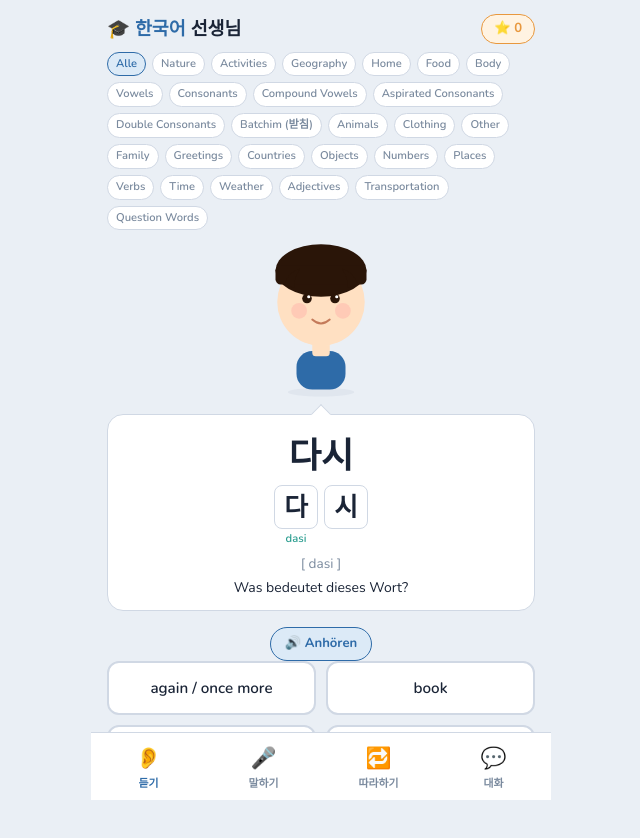
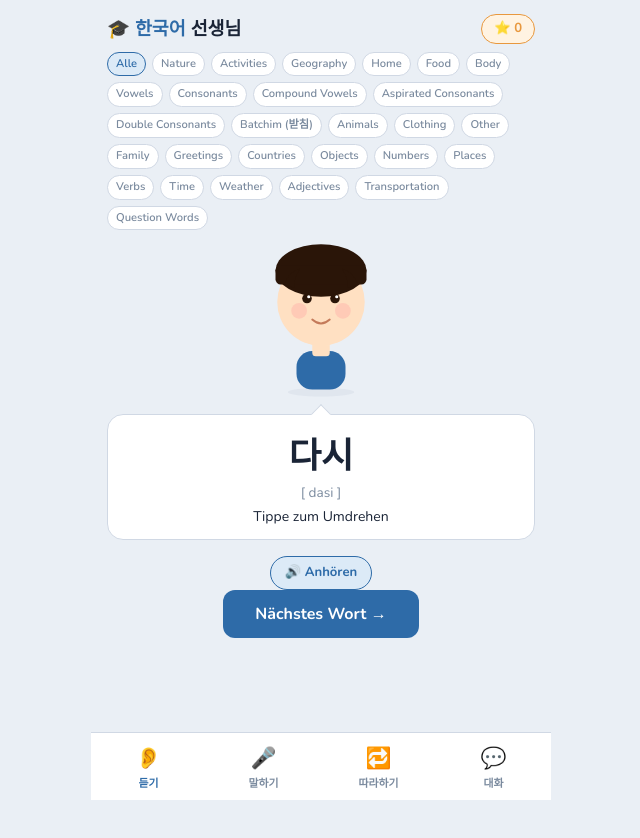
Before and after one commit to frobmann/Korean-APP, a Next.js app: page / in a window 1280 px wide. Shown: the top 838 px of the page, without its empty margins (319-959 px from the left). After the commit the page ends 800 px from the top, so only its background shows below. Built offline with nearby package versions, Linux system fonts and the light colour scheme.

Commit message:
Replace flashcard quiz with flip card — tap to reveal meaning
Co-Authored-By: Claude Opus 4.6 <noreply@anthropic.com>
Claude-Session: https://claude.ai/code/session_01Vcc9Bzf8Kbtj4Cyv9aE2G1

```diff
--- a/src/app/globals.css
+++ b/src/app/globals.css
@@ -178,6 +178,30 @@ body {
   cursor: pointer;
 }
 .retry-btn:hover { background: var(--accent); color: white; }
+
+/* Flip card */
+.flip-card {
+  perspective: 800px;
+  margin: 8px 0 16px;
+}
+.flip-card-inner {
+  position: relative;
+  transition: transform 0.5s;
+  transform-style: preserve-3d;
+}
+.flip-card-inner.flipped {
+  transform: rotateY(180deg);
+}
+.flip-card-front, .flip-card-back {
+  backface-visibility: hidden;
+}
+.flip-card-back {
+  position: absolute;
+  top: 0;
+  left: 0;
+  right: 0;
+  transform: rotateY(180deg);
+}
 
 /* Choices */
 .choices { display: grid; grid-template-columns: 1fr 1fr; gap: 10px; width: 100%; }
--- a/src/components/Flashcard.tsx
+++ b/src/components/Flashcard.tsx
@@ -2,28 +2,8 @@
 
 import { useState, useCallback, useEffect } from 'react';
 import Avatar from './Avatar';
-import { VocabCard, getCardsByCategory, getRandomCards, getCategories } from '@/lib/vocabulary';
+import { VocabCard, getCardsByCategory, getCategories } from '@/lib/vocabulary';
 import { speakKorean } from '@/lib/tts';
-
-function escHtml(s: string) {
-  const d = document.createElement('div');
-  d.textContent = s;
-  return d.innerHTML;
-}
-
-function renderSyllables(korean: string, romanization: string): string {
-  const chars = korean.replace(/\s/g, '').split('');
-  if (chars.length <= 1) return '';
-  const romParts = romanization.split(/[-\s]+/);
-  let html = '<div class="syllable-box">';
-  for (let i = 0; i < chars.length; i++) {
-    html += `<div class="syllable"><div class="char">${escHtml(chars[i])}</div>`;
-    if (romParts[i]) html += `<div class="rom">${escHtml(romParts[i])}</div>`;
-    html += '</div>';
-  }
-  html += '</div>';
-  return html;
-}
 
 interface FlashcardProps {
   onScore: (n: number) => void;
@@ -32,8 +12,7 @@ interface FlashcardProps {
 export default function Flashcard({ onScore }: FlashcardProps) {
   const [category, setCategory] = useState('Alle');
   const [card, setCard] = useState<VocabCard | null>(null);
-  const [options, setOptions] = useState<string[]>([]);
-  const [answered, setAnswered] = useState<string | null>(null);
+  const [flipped, setFlipped] = useState(false);
   const [expression, setExpression] = useState<'normal' | 'happy' | 'speaking' | 'listening'>('normal');
   const categories = getCategories();
 
@@ -43,12 +22,8 @@ export default function Flashcard({ onScore }: FlashcardProps) {
       const cards = getCardsByCategory(useCat);
       if (!cards.length) return;
       const idx = Math.floor(Math.random() * cards.length);
-      const c = cards[idx];
-      const wrong = getRandomCards(3, c.english).map((x) => x.english);
-      const opts = [c.english, ...wrong].sort(() => Math.random() - 0.5);
-      setCard(c);
-      setOptions(opts);
-      setAnswered(null);
+      setCard(cards[idx]);
+      setFlipped(false);
       setExpression('normal');
     },
     [category],
@@ -58,16 +33,11 @@ export default function Flashcard({ onScore }: FlashcardProps) {
     nextCard();
   }, []);
 
-  function handleAnswer(opt: string) {
-    if (answered) return;
-    setAnswered(opt);
-    if (card && opt === card.english) {
+  function handleFlip() {
+    if (!flipped) {
+      setFlipped(true);
       setExpression('happy');
-      onScore(10);
-      setTimeout(() => nextCard(), 1800);
-    } else {
-      setExpression('normal');
-      setTimeout(() => nextCard(), 2500);
+      onScore(5);
     }
   }
 
@@ -78,11 +48,8 @@ export default function Flashcard({ onScore }: FlashcardProps) {
 
   if (!card) return null;
 
-  const syllablesHtml = renderSyllables(card.korean, card.romanization);
-
   return (
     <div>
-      {/* Category filter */}
       <div className="flex flex-wrap gap-1.5 mb-3">
         {categories.map((cat) => (
           <button
@@ -95,29 +62,40 @@ export default function Flashcard({ onScore }: FlashcardProps) {
         ))}
       </div>
 
-      {/* Avatar */}
       <div className="flex justify-center py-2">
         <Avatar expression={expression} />
       </div>
 
-      {/* Word bubble */}
-      <div className="bubble">
+      <div
+        className="flip-card"
+        onClick={handleFlip}
+        style={{ cursor: 'pointer' }}
+      >
+        <div className={`flip-card-inner ${flipped ? 'flipped' : ''}`}>
+          <div className="flip-card-front bubble">
             <span className="korean-big">{card.korean}</span>
-        {syllablesHtml && (
-          <div dangerouslySetInnerHTML={{ __html: syllablesHtml }} />
-        )}
             <span className="roman">[ {card.romanization} ]</span>
             {card.notes && (
               <span className="block text-xs text-text-muted my-0.5">{card.notes}</span>
             )}
-        <span className="block text-sm text-text-mid">Was bedeutet dieses Wort?</span>
+            <span className="block text-sm text-text-muted mt-2">Tippe zum Umdrehen</span>
+          </div>
+          <div className="flip-card-back bubble">
+            <span className="korean-big">{card.korean}</span>
+            <span className="roman">[ {card.romanization} ]</span>
+            <span className="english text-lg" style={{ marginTop: '8px', display: 'block' }}>{card.english}</span>
+            {card.notes && (
+              <span className="block text-xs text-text-muted my-0.5">{card.notes}</span>
+            )}
+          </div>
+        </div>
       </div>
 
-      {/* Play button */}
-      <div className="flex justify-center my-2">
+      <div className="flex justify-center my-3">
         <button
           className="play-btn"
-          onClick={() => {
+          onClick={(e) => {
+            e.stopPropagation();
             setExpression('speaking');
             speakKorean(card.korean).then(() => setExpression('normal'));
           }}
@@ -126,34 +104,11 @@ export default function Flashcard({ onScore }: FlashcardProps) {
         </button>
       </div>
 
-      {/* Choices */}
-      <div className="choices">
-        {options.map((opt) => {
-          let cls = 'choice-btn';
-          if (answered) {
-            if (opt === card.english) cls += ' correct';
-            else if (opt === answered) cls += ' wrong';
-          }
-          return (
-            <button
-              key={opt}
-              className={cls}
-              onClick={() => handleAnswer(opt)}
-              disabled={!!answered}
-            >
-              {opt}
-            </button>
-          );
-        })}
-      </div>
-
-      {answered && (
-        <div className="flex justify-center mt-4">
+      <div className="flex justify-center mt-2">
         <button className="next-btn" onClick={() => nextCard()}>
           Nächstes Wort →
         </button>
       </div>
-      )}
     </div>
   );
 }
```
Lines whose indentation alone changed are shown as unchanged.
